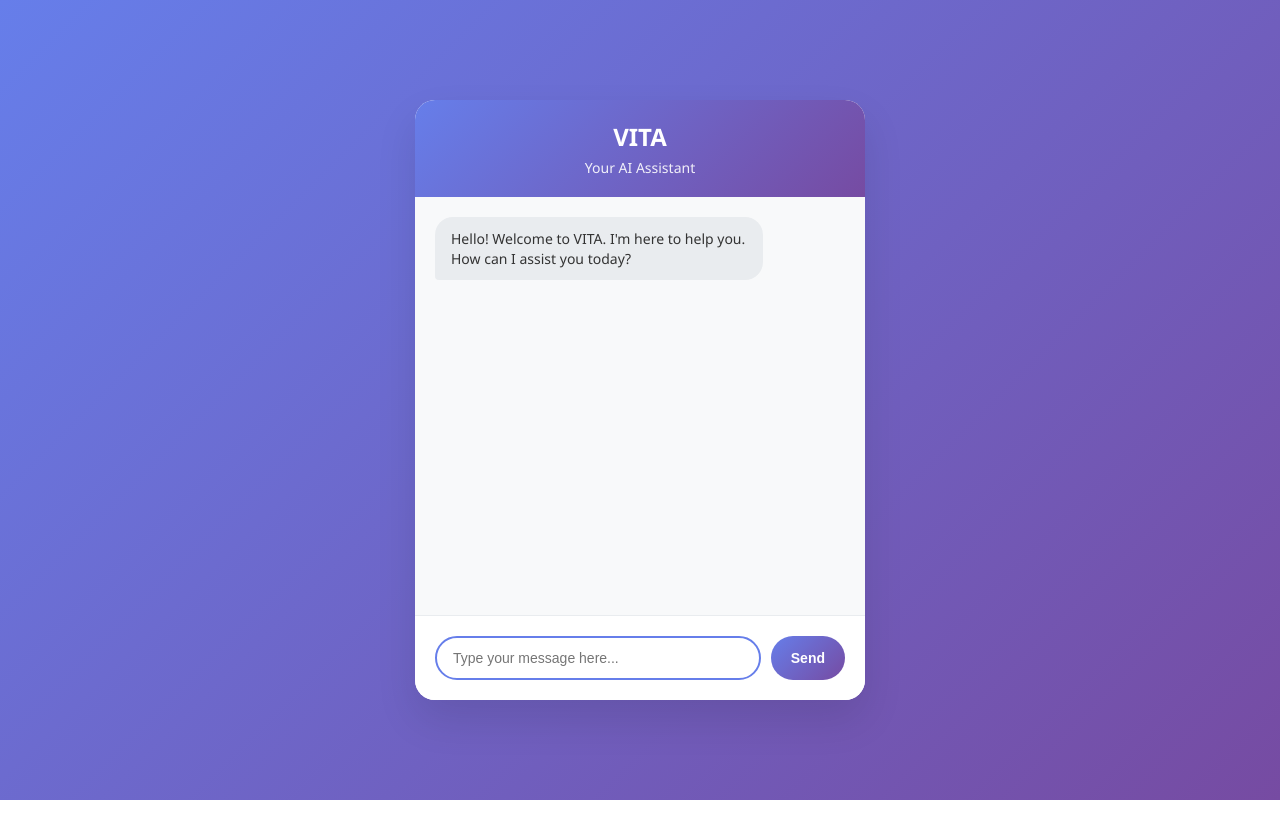
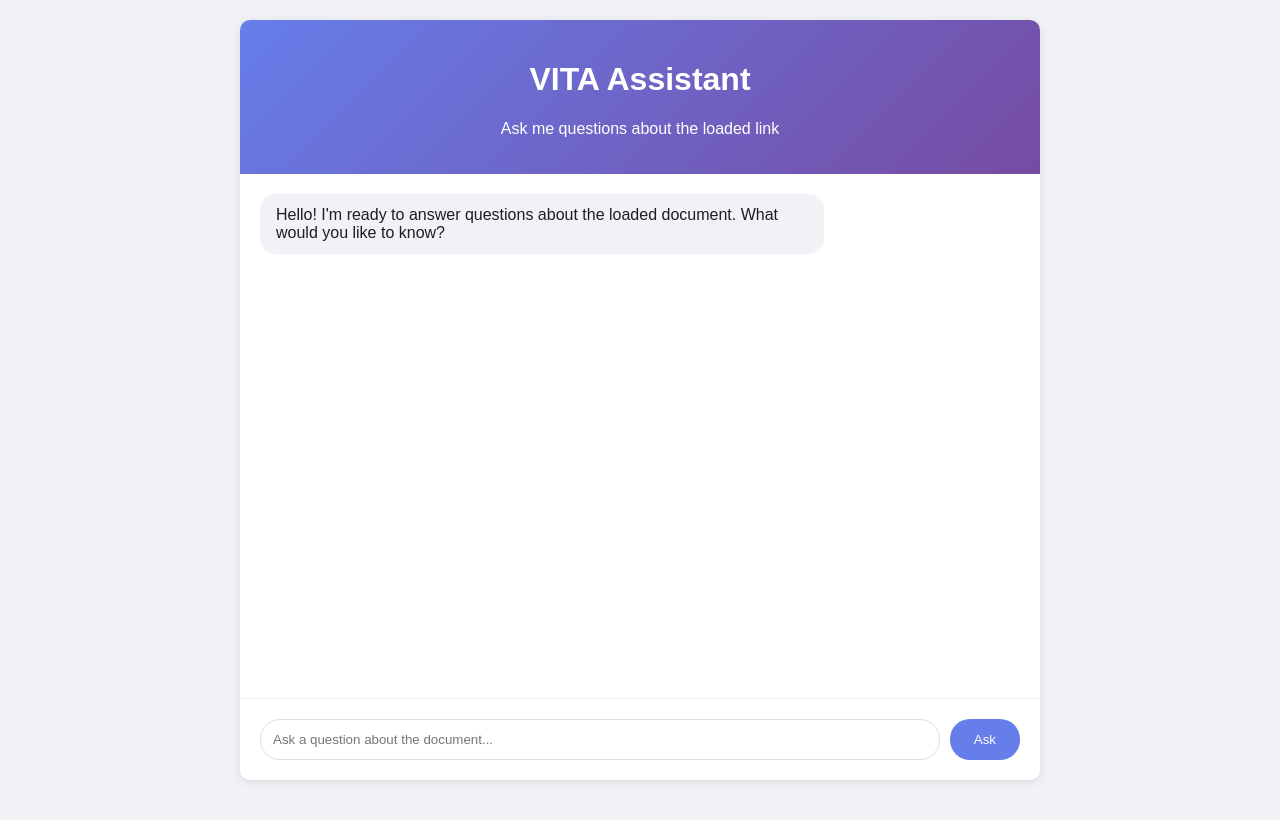
Before and after one commit to Pavi99sandamini151/vita, a Flask app: page / in a window 1280 px wide. Run offline with Flask 3, Linux system fonts and the light colour scheme.

Commit message:
Update chatbot.html

```diff
--- a/frontend/templates/chatbot.html
+++ b/frontend/templates/chatbot.html
@@ -3,92 +3,97 @@
 <head>
     <meta charset="UTF-8">
     <meta name="viewport" content="width=device-width, initial-scale=1.0">
-    <title>VITA Chatbot</title>
+    <title>VITA PDF Assistant</title>
     <style>
-        * {
+        body {
             margin: 0;
             padding: 0;
-            box-sizing: border-box;
-        }
-
-        body {
-            font-family: 'Segoe UI', Tahoma, Geneva, Verdana, sans-serif;
-            background: linear-gradient(135deg, #667eea 0%, #764ba2 100%);
+            font-family: Arial, sans-serif;
             height: 100vh;
-            display: flex;
-            justify-content: center;
-            align-items: center;
+            background-color: #f0f2f5;
         }
 
         .chat-container {
-            width: 450px;
-            height: 600px;
+            max-width: 800px;
+            margin: 20px auto;
             background: white;
-            border-radius: 20px;
-            box-shadow: 0 20px 40px rgba(0, 0, 0, 0.1);
+            border-radius: 10px;
+            box-shadow: 0 2px 10px rgba(0,0,0,0.1);
+            height: calc(100vh - 40px);
             display: flex;
             flex-direction: column;
-            overflow: hidden;
         }
 
         .chat-header {
             background: linear-gradient(135deg, #667eea 0%, #764ba2 100%);
             color: white;
             padding: 20px;
+            border-radius: 10px 10px 0 0;
             text-align: center;
-        }
-
-        .chat-header h1 {
-            font-size: 24px;
-            margin-bottom: 5px;
-        }
-
-        .chat-header p {
-            font-size: 14px;
-            opacity: 0.9;
         }
 
         .chat-messages {
             flex: 1;
+            overflow-y: auto;
             padding: 20px;
-            overflow-y: auto;
-            background: #f8f9fa;
         }
 
         .message {
             margin-bottom: 15px;
             display: flex;
+            flex-direction: column;
+        }
+
+        .message.user {
+            align-items: flex-end;
+        }
+
+        .message.bot {
             align-items: flex-start;
         }
 
-        .message.user {
-            justify-content: flex-end;
+        .message-content {
+            padding: 12px 16px;
+            border-radius: 15px;
+            max-width: 70%;
+            word-wrap: break-word;
         }
 
-        .message-content {
-            max-width: 80%;
-            padding: 12px 16px;
-            border-radius: 18px;
-            font-size: 14px;
-            line-height: 1.4;
+        .user .message-content {
+            background: #667eea;
+            color: white;
         }
 
-        .message.bot .message-content {
-            background: #e9ecef;
-            color: #333;
-            border-bottom-left-radius: 4px;
+        .bot .message-content {
+            background: #f0f2f5;
+            color: #1c1e21;
         }
 
-        .message.user .message-content {
-            background: linear-gradient(135deg, #667eea 0%, #764ba2 100%);
-            color: white;
-            border-bottom-right-radius: 4px;
+        .typing-indicator {
+            display: none;
+            padding: 12px 16px;
+            color: #666;
+            font-style: italic;
+        }
+
+        .typing-dots span {
+            display: inline-block;
+            width: 4px;
+            height: 4px;
+            border-radius: 50%;
+            background-color: #666;
+            margin-right: 3px;
+            animation: typing 1s infinite;
+        }
+
+        @keyframes typing {
+            0%, 100% { opacity: 0.3; }
+            50% { opacity: 1; }
         }
 
         .chat-input-container {
             padding: 20px;
-            background: white;
-            border-top: 1px solid #e9ecef;
+            border-top: 1px solid #eee;
         }
 
         .chat-input-form {
@@ -98,95 +103,44 @@
 
         .chat-input {
             flex: 1;
-            padding: 12px 16px;
-            border: 2px solid #e9ecef;
-            border-radius: 25px;
-            font-size: 14px;
+            padding: 12px;
+            border: 1px solid #ddd;
+            border-radius: 20px;
             outline: none;
-            transition: border-color 0.3s;
-        }
-
-        .chat-input:focus {
-            border-color: #667eea;
         }
 
         .send-button {
-            padding: 12px 20px;
-            background: linear-gradient(135deg, #667eea 0%, #764ba2 100%);
+            padding: 12px 24px;
+            background: #667eea;
             color: white;
             border: none;
-            border-radius: 25px;
+            border-radius: 20px;
             cursor: pointer;
-            font-size: 14px;
-            font-weight: 600;
-            transition: transform 0.2s;
+            transition: background 0.3s;
         }
 
         .send-button:hover {
-            transform: translateY(-2px);
-        }
-
-        .send-button:active {
-            transform: translateY(0);
-        }
-
-        .typing-indicator {
-            display: none;
-            padding: 10px 16px;
-            color: #666;
-            font-style: italic;
-            font-size: 12px;
-        }
-
-        .typing-dots {
-            display: inline-block;
-            width: 20px;
-        }
-
-        .typing-dots span {
-            display: inline-block;
-            width: 4px;
-            height: 4px;
-            border-radius: 50%;
-            background-color: #666;
-            margin: 0 1px;
-            animation: typing 1.4s infinite ease-in-out;
-        }
-
-        .typing-dots span:nth-child(1) { animation-delay: -0.32s; }
-        .typing-dots span:nth-child(2) { animation-delay: -0.16s; }
-
-        @keyframes typing {
-            0%, 80%, 100% { opacity: 0; }
-            40% { opacity: 1; }
-        }
-
-        @media (max-width: 500px) {
-            .chat-container {
-                width: 95%;
-                height: 90vh;
-                margin: 5vh 2.5%;
-            }
+            background: #764ba2;
         }
     </style>
 </head>
 <body>
     <div class="chat-container">
         <div class="chat-header">
-            <h1>VITA</h1>
-            <p>Your AI Assistant</p>
+            <h1>VITA Assistant</h1>
+            <p>Ask me questions about the loaded link</p>
         </div>
 
         <div class="chat-messages" id="chatMessages">
             <div class="message bot">
                 <div class="message-content">
-                    Hello! Welcome to VITA. I'm here to help you. How can I assist you today?
+                    Hello! I'm ready to answer questions about the loaded document. What would you like to know?
                 </div>
             </div>
         </div>
 
         <div class="typing-indicator" id="typingIndicator">
-            VITA is typing<span class="typing-dots"><span></span><span></span><span></span></span>
+            VITA is thinking<span class="typing-dots"><span></span><span></span><span></span></span>
         </div>
 
         <div class="chat-input-container">
@@ -195,11 +149,11 @@
                     type="text"
                     class="chat-input"
                     id="chatInput"
-                    placeholder="Type your message here..."
+                    placeholder="Ask a question about the document..."
                     autocomplete="off"
                     required
                 >
-                <button type="submit" class="send-button">Send</button>
+                <button type="submit" class="send-button">Ask</button>
             </form>
         </div>
     </div>
@@ -221,7 +175,6 @@
             messageDiv.appendChild(messageContent);
             chatMessages.appendChild(messageDiv);
 
-            // Scroll to bottom
             chatMessages.scrollTop = chatMessages.scrollHeight;
         }
 
@@ -234,52 +187,47 @@
             typingIndicator.style.display = 'none';
         }
 
-        async function sendMessage(message) {
+        async function sendQuestion(question) {
             try {
-                const response = await fetch('/chat', {
+                const response = await fetch('http://localhost:5001/chat', {
                     method: 'POST',
                     headers: {
                         'Content-Type': 'application/json',
                     },
-                    body: JSON.stringify({ message: message })
+                    body: JSON.stringify({ message: question })
                 });
 
-                if (response.ok) {
-                    const data = await response.json();
-                    return data.response;
-                } else {
-                    return "Sorry, I'm having trouble processing your request right now.";
+                const data = await response.json();
+                if (data.error) {
+                    throw new Error(data.error);
                 }
+                return data.response;
+
             } catch (error) {
                 console.error('Error:', error);
-                return "Sorry, there was an error connecting to the server.";
+                return "Sorry, I couldn't process your question. " + error.message;
             }
         }
 
         chatForm.addEventListener('submit', async (e) => {
             e.preventDefault();
 
-            const message = chatInput.value.trim();
-            if (!message) return;
+            const question = chatInput.value.trim();
+            if (!question) return;
 
-            // Add user message
-            addMessage(message, true);
+            addMessage(question, true);
             chatInput.value = '';
 
-            // Show typing indicator
             showTyping();
 
-            // Get bot response
-            const botResponse = await sendMessage(message);
+            const botResponse = await sendQuestion(question);
 
-            // Hide typing indicator and add bot response
             hideTyping();
             setTimeout(() => {
                 addMessage(botResponse);
             }, 500);
         });
 
-        // Auto-focus on input
         chatInput.focus();
     </script>
 </body>
```
